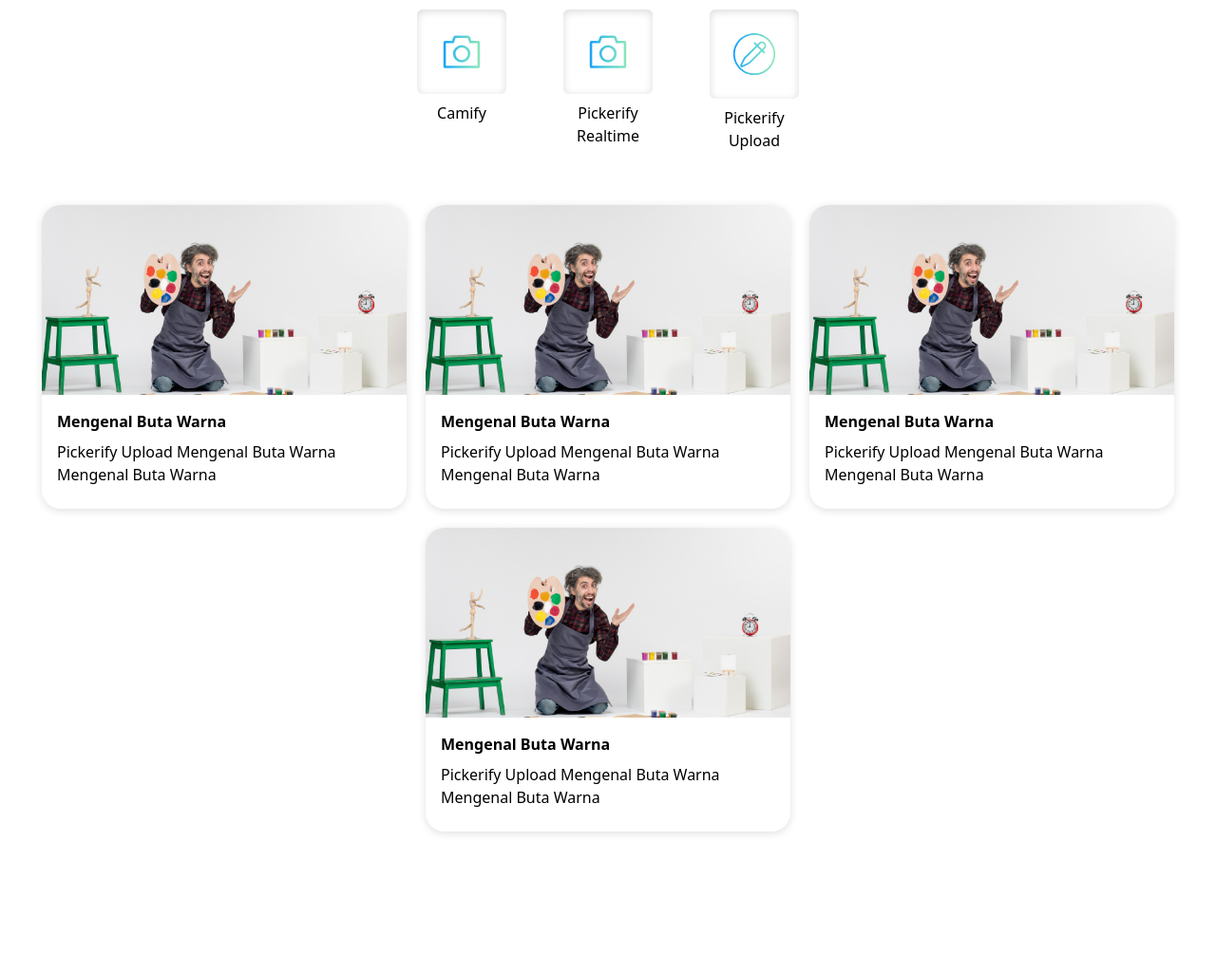
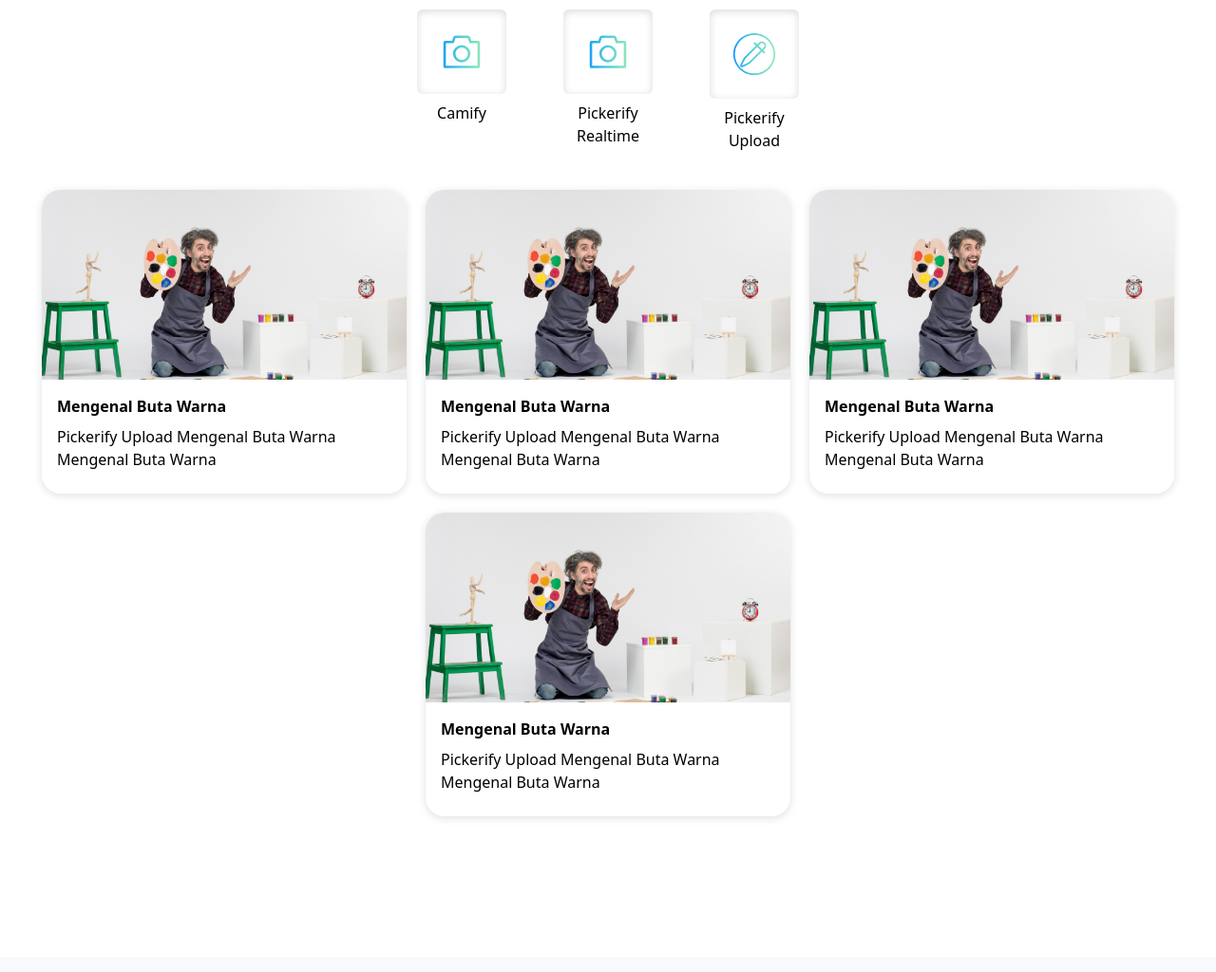
Before and after one commit to fauzihub13/clinify, a Flask app: page / in a window 1280 px wide. Shown: the part 455-1479 px from the top of the page at 95% size. After the commit the page ends 1317 px from the top, so only its background shows below. Run offline with Flask 3, Linux system fonts and the light colour scheme; some libraries are stand-ins or nearby versions.

Commit message:
feat: adjust margin article section

```diff
--- a/templates/index.html
+++ b/templates/index.html
@@ -55,7 +55,7 @@
 
     </div>
 
-    <div class="article-section d-flex flex-wrap justify-content-center mt-4 mb-5">
+    <div class="article-section d-flex flex-wrap justify-content-center mt-2 mb-5">
         <a href="#" class="article-card">
             <div class=" pb-2">
                 <div class="article-image-container">
```
